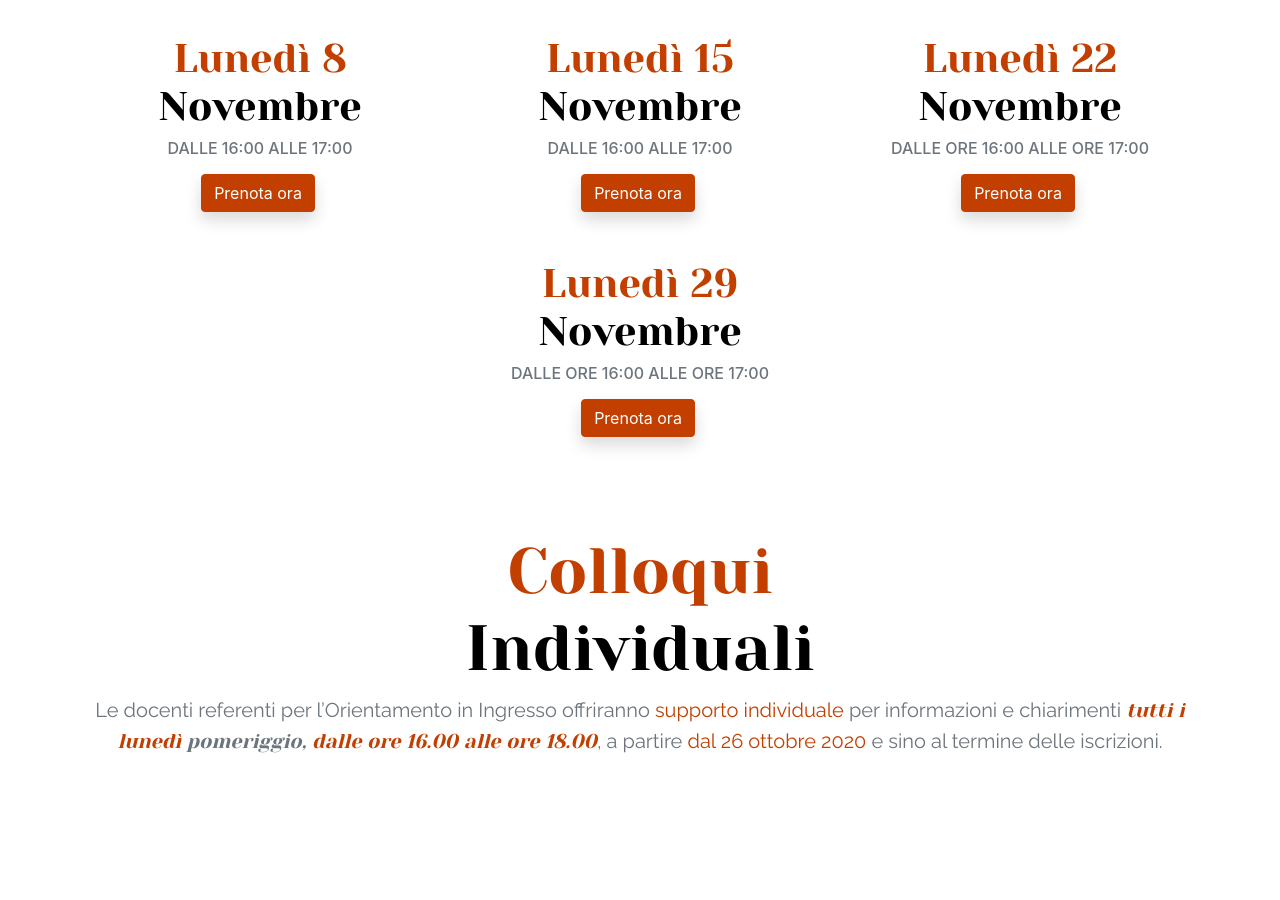
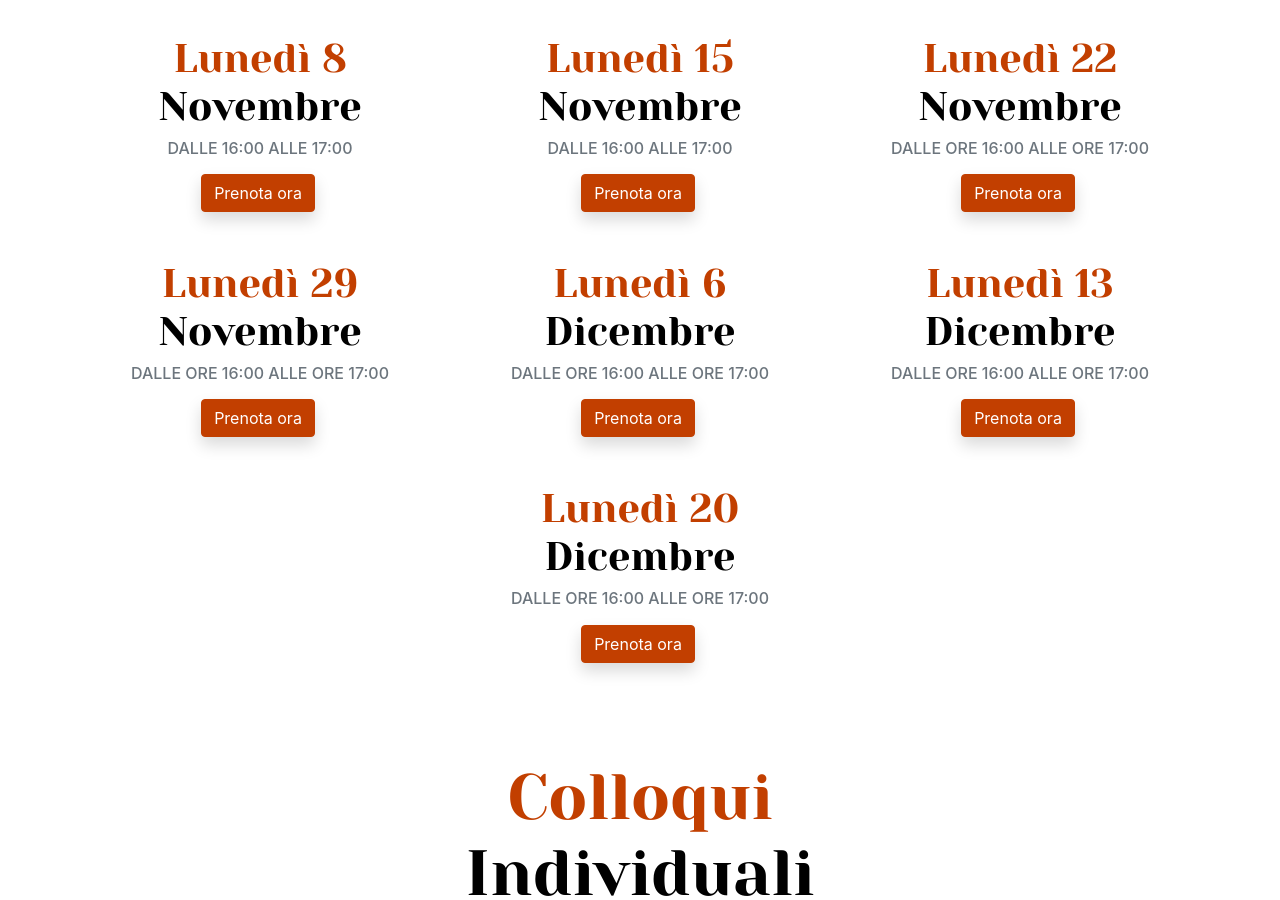
Before and after one commit to PiervitoCreanza/orientamento.liceodegiorgi.edu.it, a Jekyll site: the page built from incontri.html, in a window 1280 px wide and 900 px high, scrolled down 3085 px. Built offline with Jekyll 4.4.1, drawn with Linux system fonts in a browser that asks for light colours; before the commit the page ends 3906 px from its top, so only the background shows below that.

Commit message:
Updated '_data/incontri.json' via CloudCannon

```diff
--- a/_data/incontri.json
+++ b/_data/incontri.json
@@ -93,6 +93,24 @@
 					"mese": "Novembre",
 					"orario": "dalle ore 16:00 alle ore 17:00",
 					"url": ""
+				},
+				{
+					"giorno": "Lunedì 6 ",
+					"mese": "Dicembre ",
+					"orario": "dalle ore 16:00 alle ore 17:00",
+					"url": ""
+				},
+				{
+					"giorno": "Lunedì 13",
+					"mese": "Dicembre",
+					"orario": "dalle ore 16:00 alle ore 17:00",
+					"url": ""
+				},
+				{
+					"giorno": "Lunedì 20 ",
+					"mese": "Dicembre ",
+					"orario": "dalle ore 16:00 alle ore 17:00",
+					"url": ""
 				}
 			]
 		},
```
